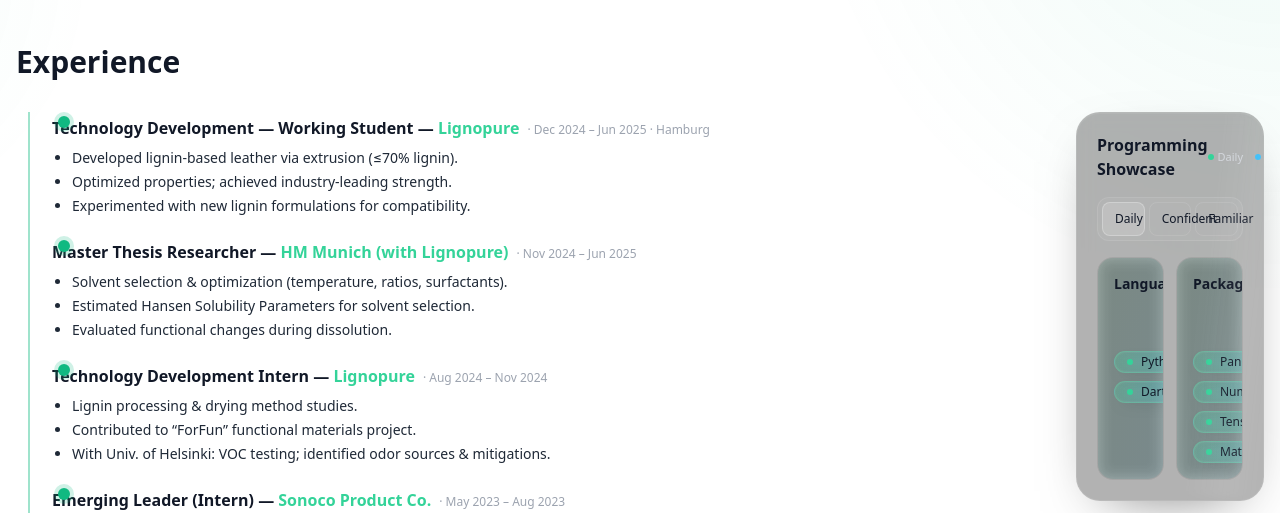
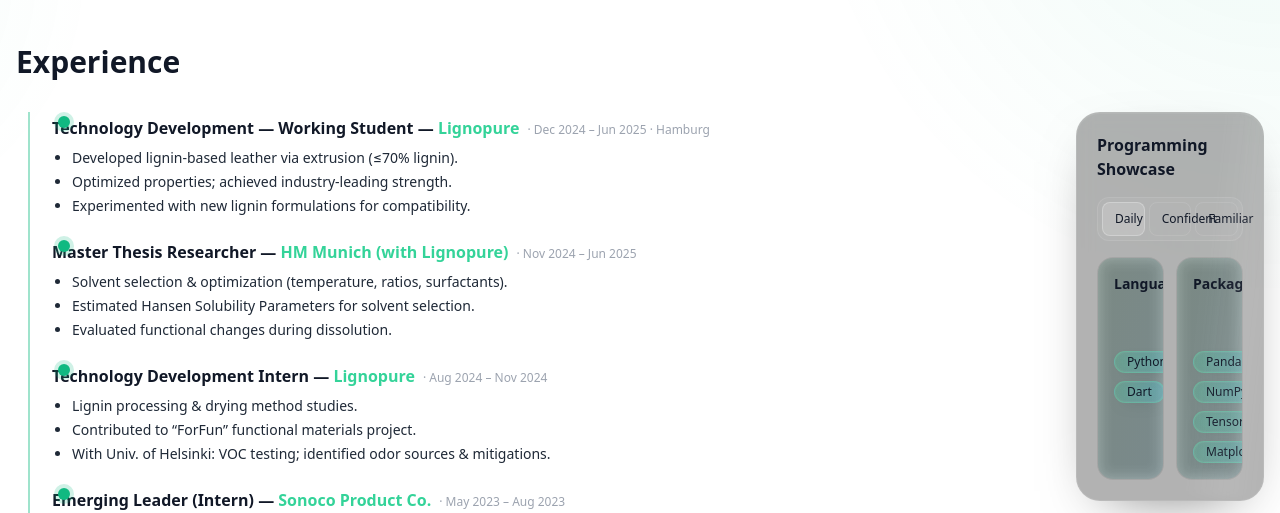
Before and after one commit to Tridude5/JohnSlavinskas, a Next.js app: page / in a window 1280 px wide. Shown: the part 1700-2213 px from the top of the page. Built offline with nearby package versions, Linux system fonts and the light colour scheme.

Commit message:
Update ProgrammingShowcase.tsx

```diff
--- a/components/ProgrammingShowcase.tsx
+++ b/components/ProgrammingShowcase.tsx
@@ -40,24 +40,23 @@ const PACKAGES: Item[] = [
 ];
 
 /* ---------------------- Styling --------------------- */
-const LEVELS: Record<Level, { title: string; note: string; chip: string; dot: string; glow: string }> = {
-  daily:     { title: "Daily",     note: "use all the time",  chip: "border-emerald-300/30 bg-gradient-to-r from-emerald-400/20 to-cyan-400/20", dot: "bg-emerald-400", glow: "from-emerald-400/60 to-cyan-400/60" },
-  confident: { title: "Confident", note: "ship independently",chip: "border-sky-300/25 bg-gradient-to-r from-sky-400/15 to-indigo-400/15",      dot: "bg-sky-400",     glow: "from-sky-400/60 to-indigo-400/60" },
-  familiar:  { title: "Familiar",  note: "ramp fast",         chip: "border-white/15 bg-white/5",                                                 dot: "bg-white/40",    glow: "from-zinc-200/40 to-white/30" }
+const LEVELS: Record<Level, { title: string; note: string; chip: string; glow: string }> = {
+  daily:     { title: "Daily",     note: "use all the time",  chip: "border-emerald-300/30 bg-gradient-to-r from-emerald-400/20 to-cyan-400/20", glow: "from-emerald-400/60 to-cyan-400/60" },
+  confident: { title: "Confident", note: "ship independently",chip: "border-sky-300/25 bg-gradient-to-r from-sky-400/15 to-indigo-400/15",      glow: "from-sky-400/60 to-indigo-400/60" },
+  familiar:  { title: "Familiar",  note: "ramp fast",         chip: "border-white/15 bg-white/5",                                                 glow: "from-zinc-200/40 to-white/30" }
 };
 
-function Chip({ text, chip, dot, i }: { text: string; chip: string; dot: string; i: number }) {
+function Chip({ text, chip, i }: { text: string; chip: string; i: number }) {
   return (
     <span
       className={[
-        "inline-flex items-center gap-2 rounded-full border px-3 py-1 text-xs whitespace-nowrap leading-none",
+        "inline-flex items-center rounded-full border px-3 py-1 text-xs whitespace-nowrap leading-none",
         "shadow-[0_0_0_1px_rgba(255,255,255,0.04)_inset,0_6px_16px_-10px_rgba(0,0,0,0.6)] backdrop-blur",
         "hover:scale-[1.05] transition-transform duration-150",
         chip
       ].join(" ")}
       style={{ animation: "chipIn .35s both", animationDelay: `${i * 28}ms` }}
     >
-      <span className={`h-1.5 w-1.5 rounded-full ${dot}`} />
       {text}
     </span>
   );
@@ -75,7 +74,7 @@ function GroupCard({ title, items, level }: { title: string; items: Item[]; leve
         <div className="text-[11px] text-gray-300">{meta.note}</div>
       </div>
       <div className="flex flex-wrap gap-2">
-        {labels.map((t, i) => <Chip key={t} text={t} chip={meta.chip} dot={meta.dot} i={i} />)}
+        {labels.map((t, i) => <Chip key={t} text={t} chip={meta.chip} i={i} />)}
       </div>
     </div>
   );
@@ -87,14 +86,7 @@ export default function ProgrammingShowcase() {
 
   return (
     <aside className="relative isolate min-w-0 w-full max-w-[520px] rounded-3xl border border-white/10 bg-black/30 p-5 shadow-[inset_0_1px_0_rgba(255,255,255,0.06),0_20px_60px_-30px_rgba(0,0,0,0.6)] backdrop-blur overflow-hidden">
-      <div className="flex items-center justify-between">
-        <h3 className="font-semibold">Programming Showcase</h3>
-        <div className="flex items-center gap-3 text-[11px] text-gray-300">
-          <span className="flex items-center gap-1"><span className="h-1.5 w-1.5 rounded-full bg-emerald-400" /> Daily</span>
-          <span className="flex items-center gap-1"><span className="h-1.5 w-1.5 rounded-full bg-sky-400" /> Confident</span>
-          <span className="flex items-center gap-1"><span className="h-1.5 w-1.5 rounded-full bg-white/40" /> Familiar</span>
-        </div>
-      </div>
+      <h3 className="font-semibold">Programming Showcase</h3>
 
       {/* Level tabs */}
       <div className="mt-4 rounded-xl border border-white/10 bg-white/[0.03] p-1 grid grid-cols-3 gap-1">
```
